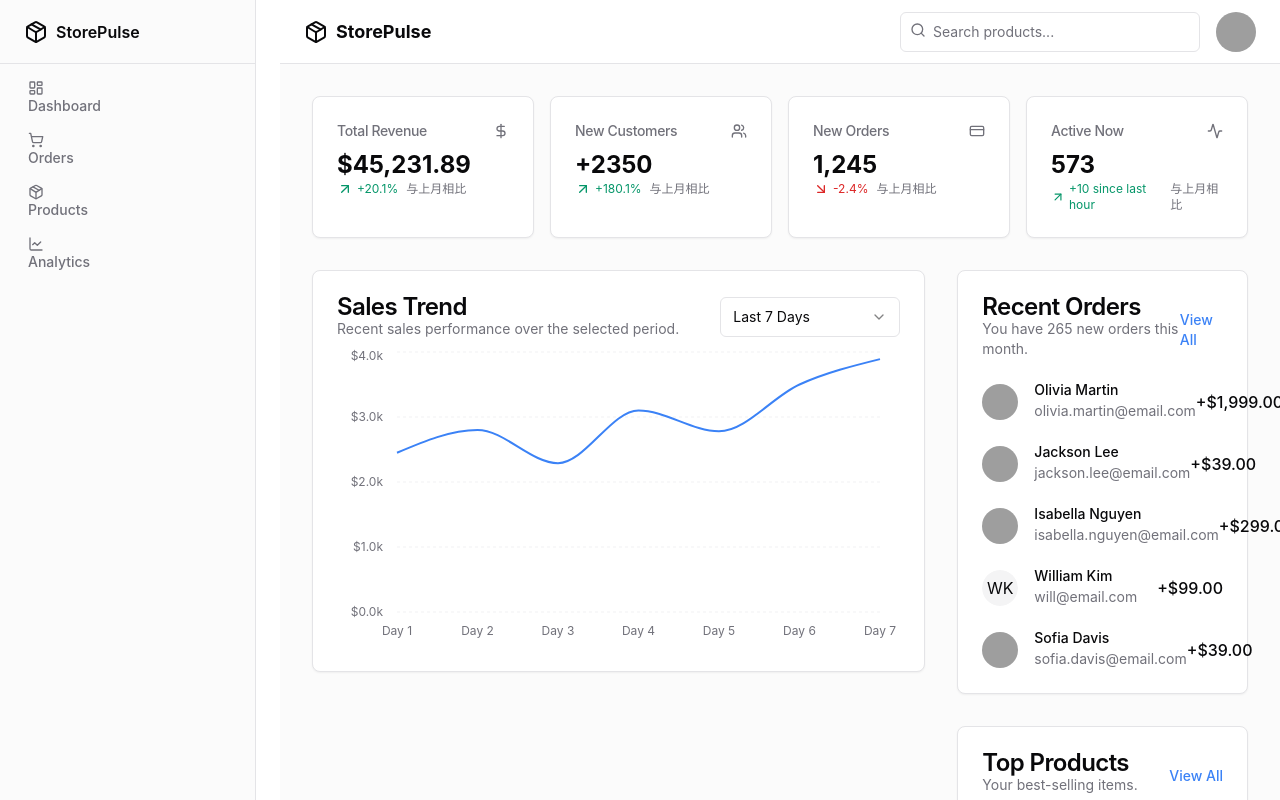
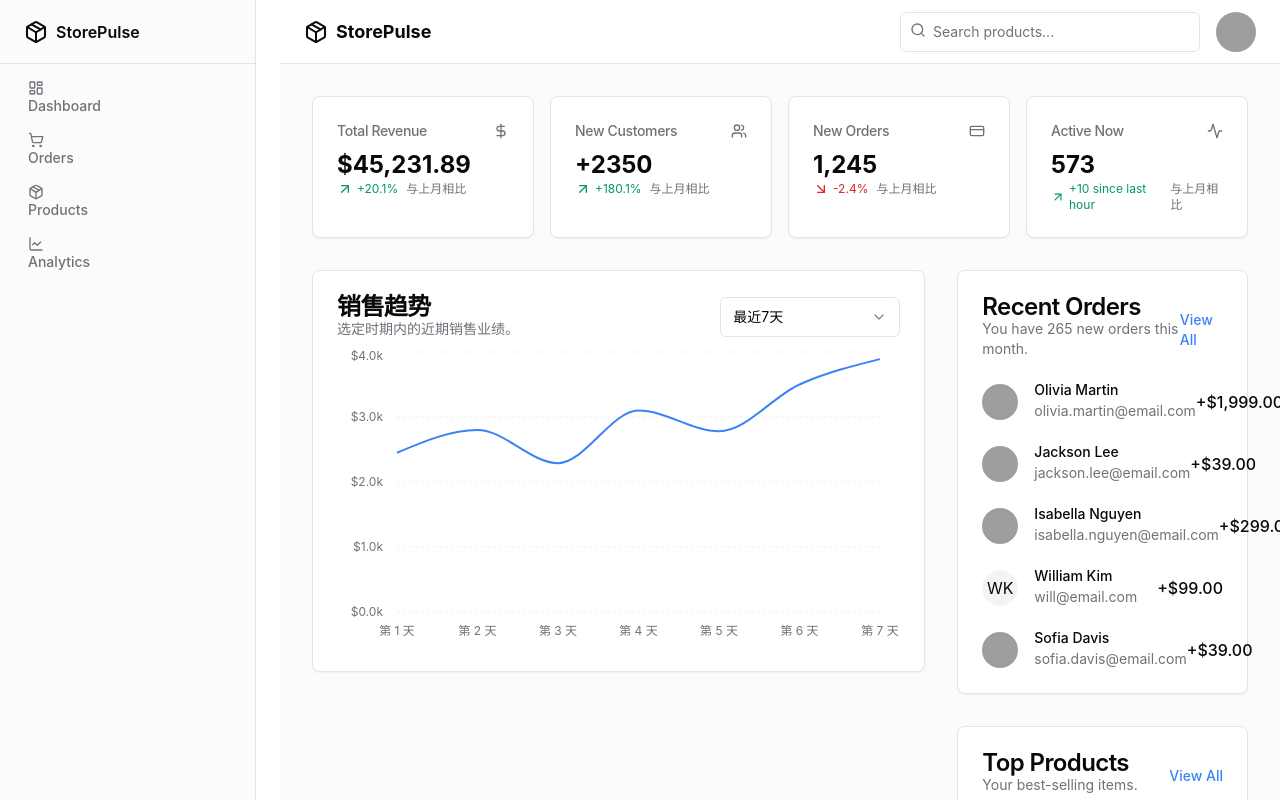
Before and after one commit to SadiqNaizam/mlo-a774-af53, a React (Vite) app: page / in a window 1280 px wide. Shown: the top 800 px of the page. Built offline with nearby package versions, Linux system fonts and the light colour scheme; grey boxes are pictures that could not be loaded.

Commit message:
Updated code files via regeneration: SalesTrendChart.tsx

```diff
--- a/src/components/SalesTrendChart.tsx
+++ b/src/components/SalesTrendChart.tsx
@@ -18,27 +18,27 @@ import { CartesianGrid, Line, LineChart, XAxis, YAxis } from "recharts";
 // Mock data for different time ranges
 const MOCK_DATA = {
   '7d': [
-    { date: 'Day 1', sales: 2450 },
-    { date: 'Day 2', sales: 2800 },
-    { date: 'Day 3', sales: 2290 },
-    { date: 'Day 4', sales: 3100 },
-    { date: 'Day 5', sales: 2780 },
-    { date: 'Day 6', sales: 3500 },
-    { date: 'Day 7', sales: 3890 },
+    { date: '第 1 天', sales: 2450 },
+    { date: '第 2 天', sales: 2800 },
+    { date: '第 3 天', sales: 2290 },
+    { date: '第 4 天', sales: 3100 },
+    { date: '第 5 天', sales: 2780 },
+    { date: '第 6 天', sales: 3500 },
+    { date: '第 7 天', sales: 3890 },
   ],
   '30d': Array.from({ length: 30 }, (_, i) => ({
-    date: `Day ${i + 1}`,
+    date: `第 ${i + 1} 天`,
     sales: 2000 + Math.sin(i / 3) * 500 + Math.random() * 600,
   })),
   '90d': Array.from({ length: 90 }, (_, i) => ({
-    date: `Day ${i + 1}`,
+    date: `第 ${i + 1} 天`,
     sales: 2500 + Math.sin(i / 10) * 800 + Math.random() * 800,
   })),
 };
 
 const chartConfig = {
   sales: {
-    label: "Sales",
+    label: "销售额",
     color: "hsl(var(--primary))",
   },
 } satisfies ChartConfig;
@@ -53,19 +53,19 @@ const SalesTrendChart: React.FC = () => {
     <Card>
       <CardHeader className="flex flex-row items-center justify-between space-y-0 pb-2">
         <div>
-          <CardTitle>Sales Trend</CardTitle>
+          <CardTitle>销售趋势</CardTitle>
           <CardDescription>
-            Recent sales performance over the selected period.
+            选定时期内的近期销售业绩。
           </CardDescription>
         </div>
         <Select value={timeRange} onValueChange={(value: '7d' | '30d' | '90d') => setTimeRange(value)}>
           <SelectTrigger className="w-[180px]">
-            <SelectValue placeholder="Select a range" />
+            <SelectValue placeholder="选择一个范围" />
           </SelectTrigger>
           <SelectContent>
-            <SelectItem value="7d">Last 7 Days</SelectItem>
-            <SelectItem value="30d">Last 30 Days</SelectItem>
-            <SelectItem value="90d">Last 90 Days</SelectItem>
+            <SelectItem value="7d">最近7天</SelectItem>
+            <SelectItem value="30d">最近30天</SelectItem>
+            <SelectItem value="90d">最近90天</SelectItem>
           </SelectContent>
         </Select>
       </CardHeader>
```
